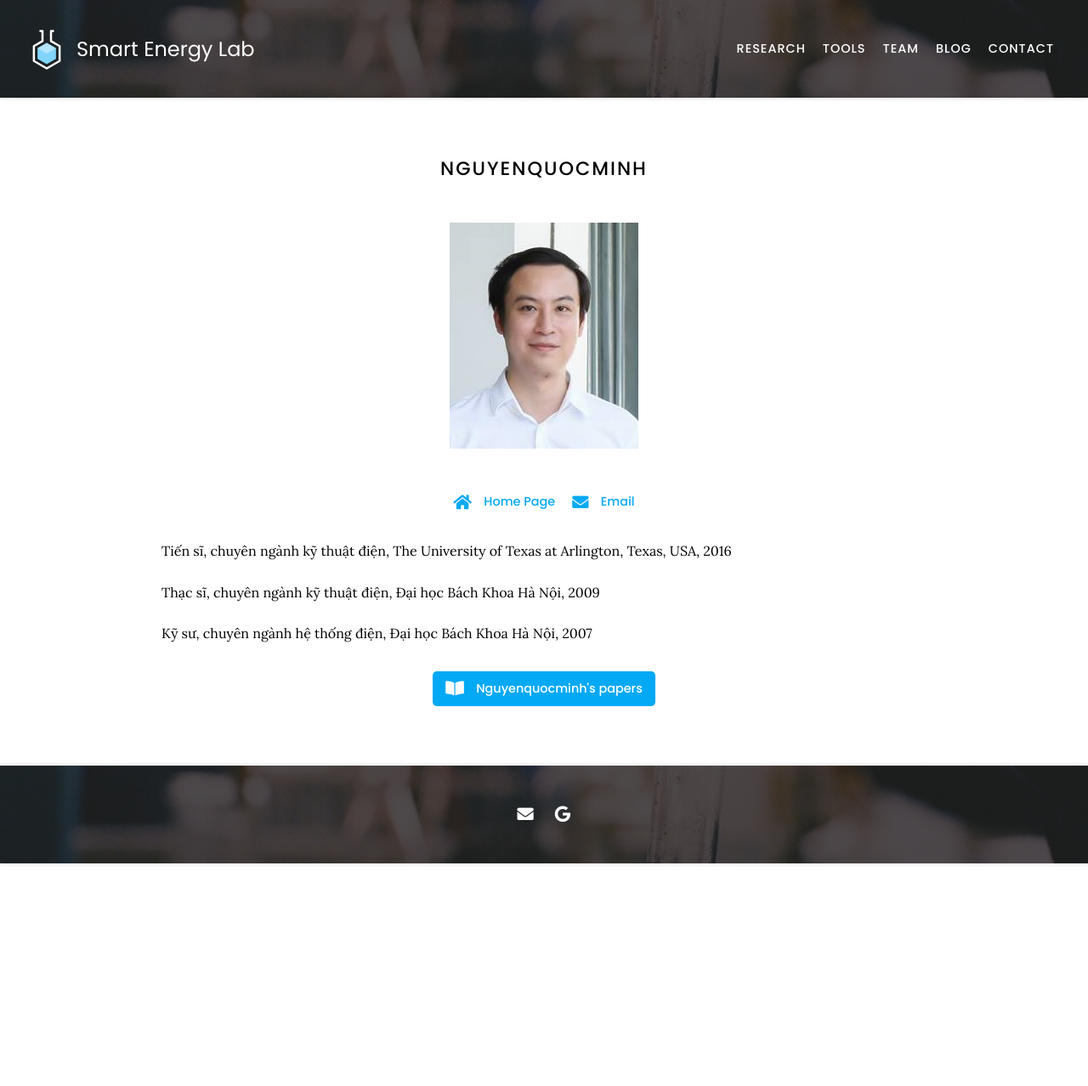
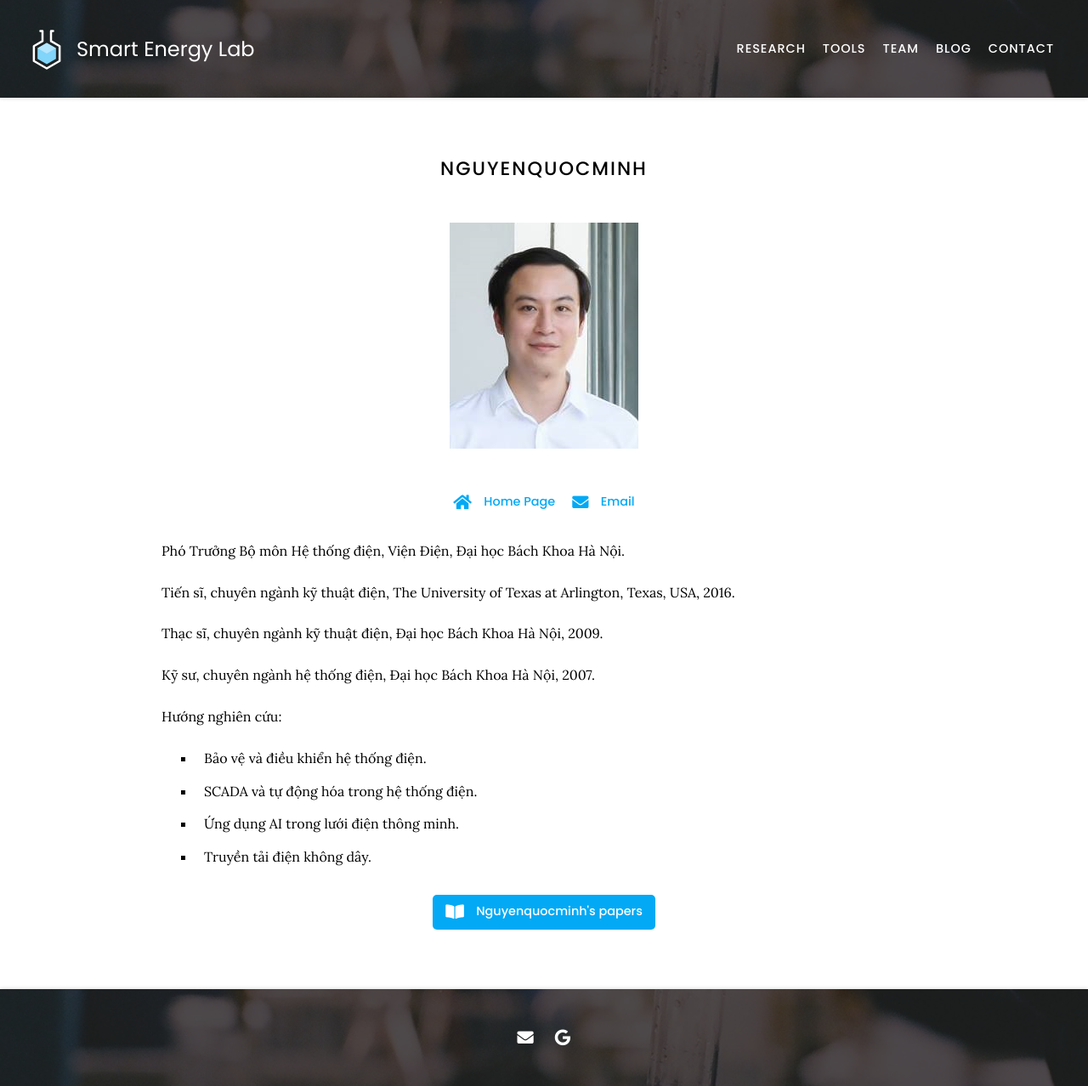
Before and after one commit to monkiravn/selab, a Jekyll site: the page built from _members/nguyenquocminh.md, in a window 1280 px wide. Shown: the whole page at 85% size. Built offline with Jekyll 4.4.1, drawn with Linux system fonts in a browser that asks for light colours; nearby versions of some CDN libraries; before the commit the page ends 1016 px from its top, so only the background shows below that.

Commit message:
update thay minh

```diff
--- a/_members/nguyenquocminh.md
+++ b/_members/nguyenquocminh.md
@@ -10,9 +10,18 @@ links:
   email: minh.nguyenquoc@hust.edu.vn
   #github: anne-chovie
 ---
+Phó Trưởng Bộ môn Hệ thống điện, Viện Điện, Đại học Bách Khoa Hà Nội.
 
-Tiến sĩ, chuyên ngành kỹ thuật điện, The University of Texas at Arlington, Texas, USA, 2016
+Tiến sĩ, chuyên ngành kỹ thuật điện, The University of Texas at Arlington, Texas, USA, 2016.
 
-Thạc sĩ, chuyên ngành kỹ thuật điện, Đại học Bách Khoa Hà Nội, 2009
+Thạc sĩ, chuyên ngành kỹ thuật điện, Đại học Bách Khoa Hà Nội, 2009.
 
-Kỹ sư, chuyên ngành hệ thống điện, Đại học Bách Khoa Hà Nội, 2007
+Kỹ sư, chuyên ngành hệ thống điện, Đại học Bách Khoa Hà Nội, 2007.
+
+Hướng nghiên cứu:
+
+  - Bảo vệ và điều khiển hệ thống điện.
+
+  - SCADA và tự động hóa trong hệ thống điện.
+  - Ứng dụng AI trong lưới điện thông minh.
+  - Truyền tải điện không dây.
```
Also changed, not shown: other parts of _members/nguyenquocminh.md (+1 -1 lines).
